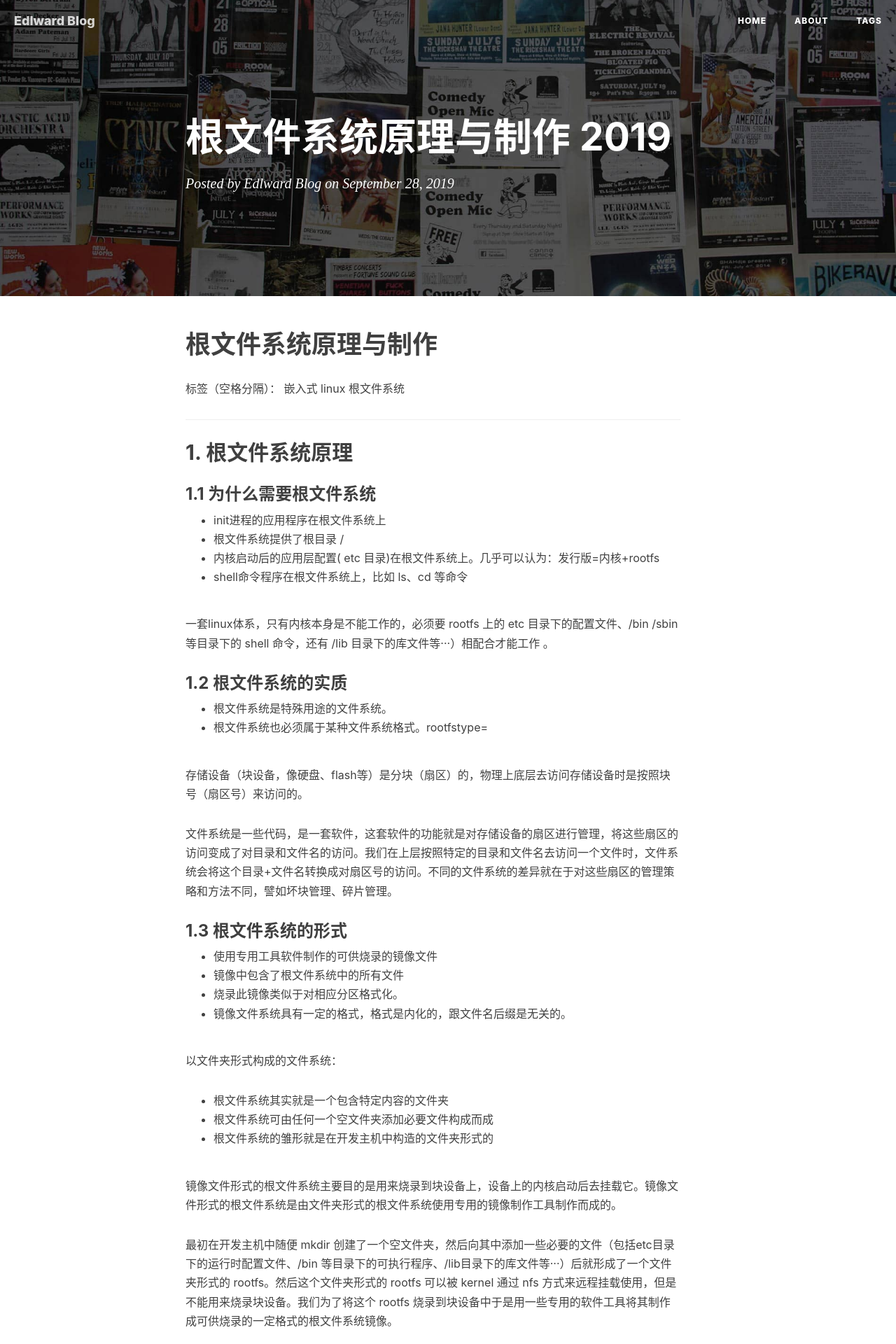
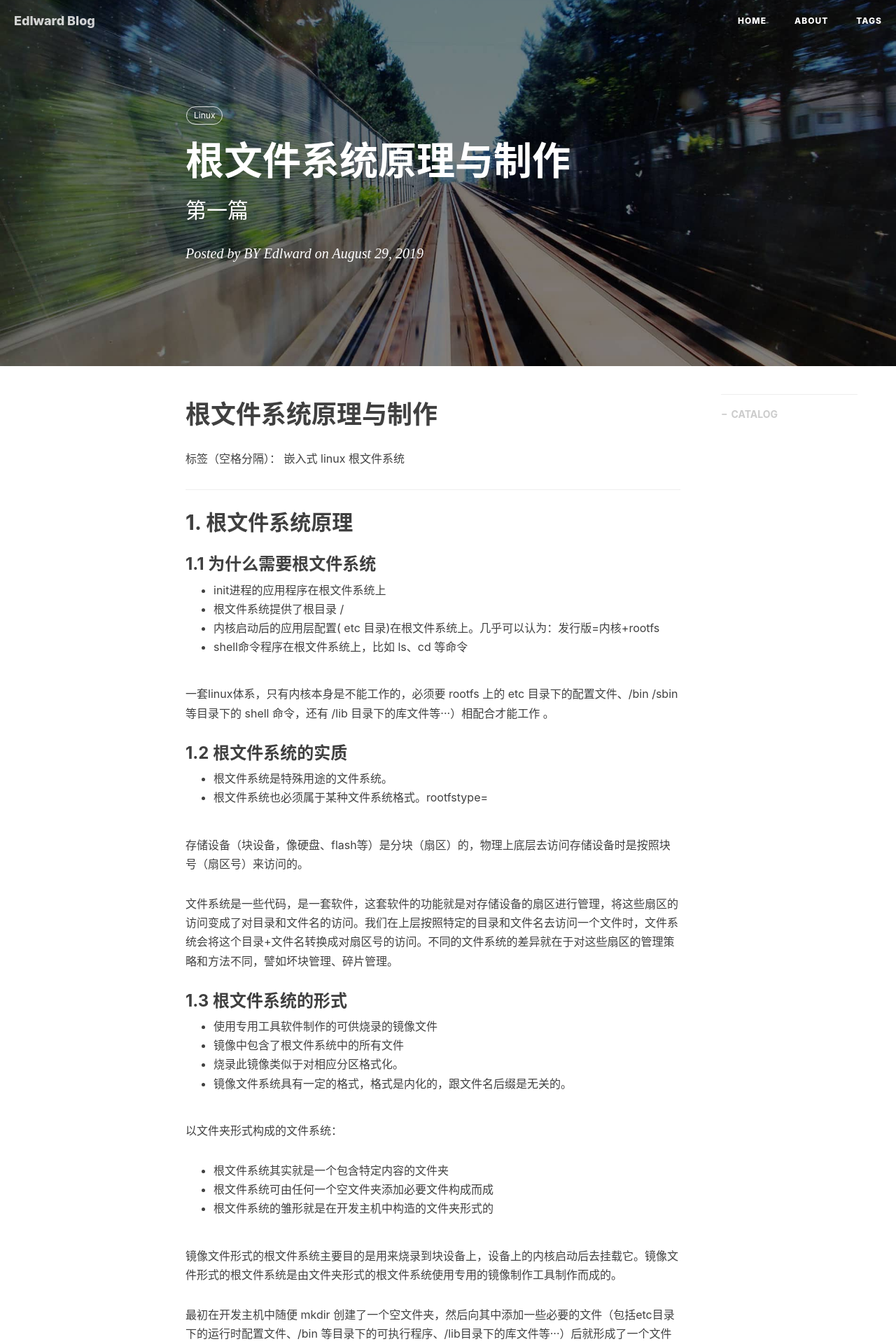
Before and after one commit to gary-robotics/dlward, a Jekyll site: the page built from _posts/2019-09-28-根文件系统原理与制作-2019.markdown, in a window 1280 px wide. Shown: the top 1920 px of the page at 70% size. Built offline with Jekyll 4.4.1, drawn with Linux system fonts in a browser that asks for light colours; nearby versions of some CDN libraries; our own code applies the rules of GitHub Pages for plain Markdown files; comment, search, counter and statistics services are not loaded; some of the changed lines change nothing that is shown; some of the changed text lies outside the part shown.

Commit message:
Update 2019-09-28-根文件系统原理与制作-2019.markdown

```diff
--- a/_posts/2019-09-28-根文件系统原理与制作-2019.markdown
+++ b/_posts/2019-09-28-根文件系统原理与制作-2019.markdown
@@ -1,3 +1,14 @@
+---
+layout:     post                    # 使用的布局（不需要改）
+title:      根文件系统原理与制作                # 标题
+subtitle:    第一篇                  #副标题
+date:       2019-08-29              # 时间
+author:     BY Edlward              # 作者
+header-img: img/post-bg-2015.jpg    #这篇文章标题背景图片
+catalog: true                       # 是否归档
+tags:                               #标签
+    - Linux
+---
 # 根文件系统原理与制作
 
 标签（空格分隔）： 嵌入式 linux 根文件系统
```
